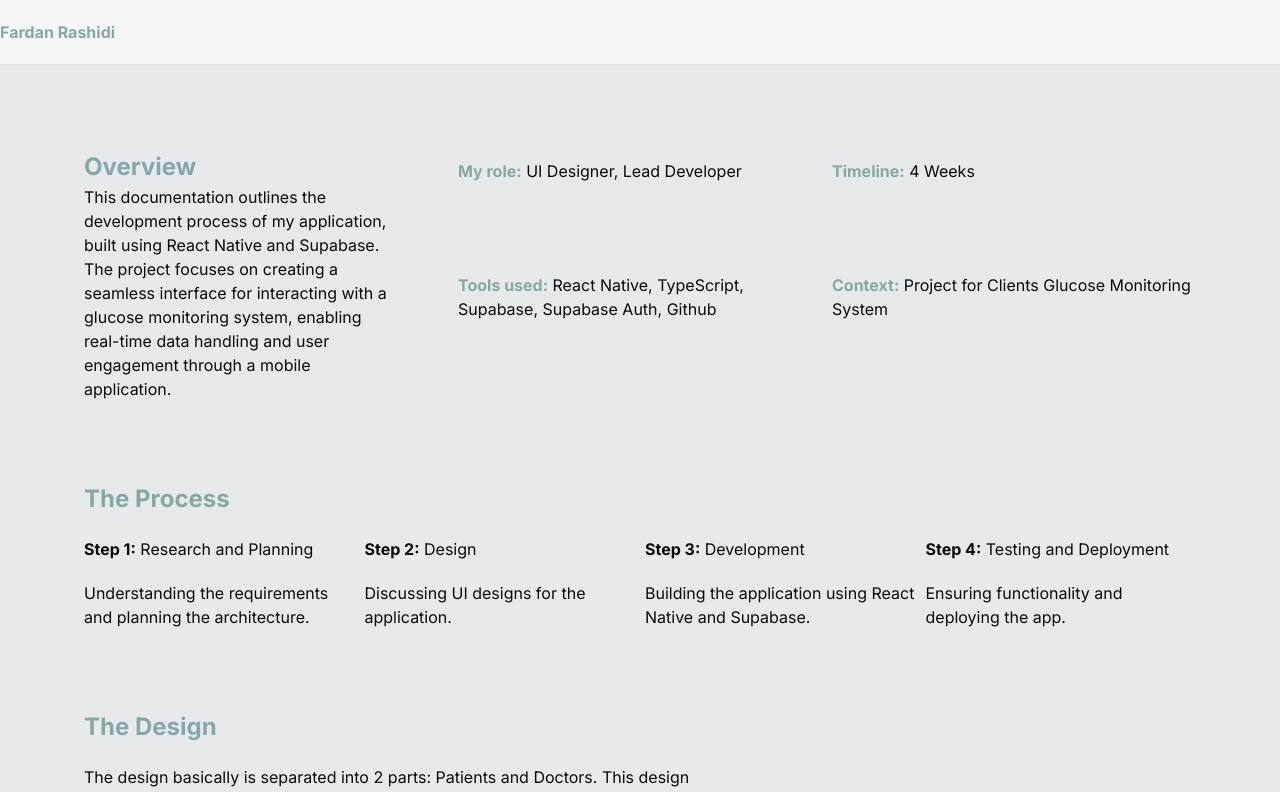
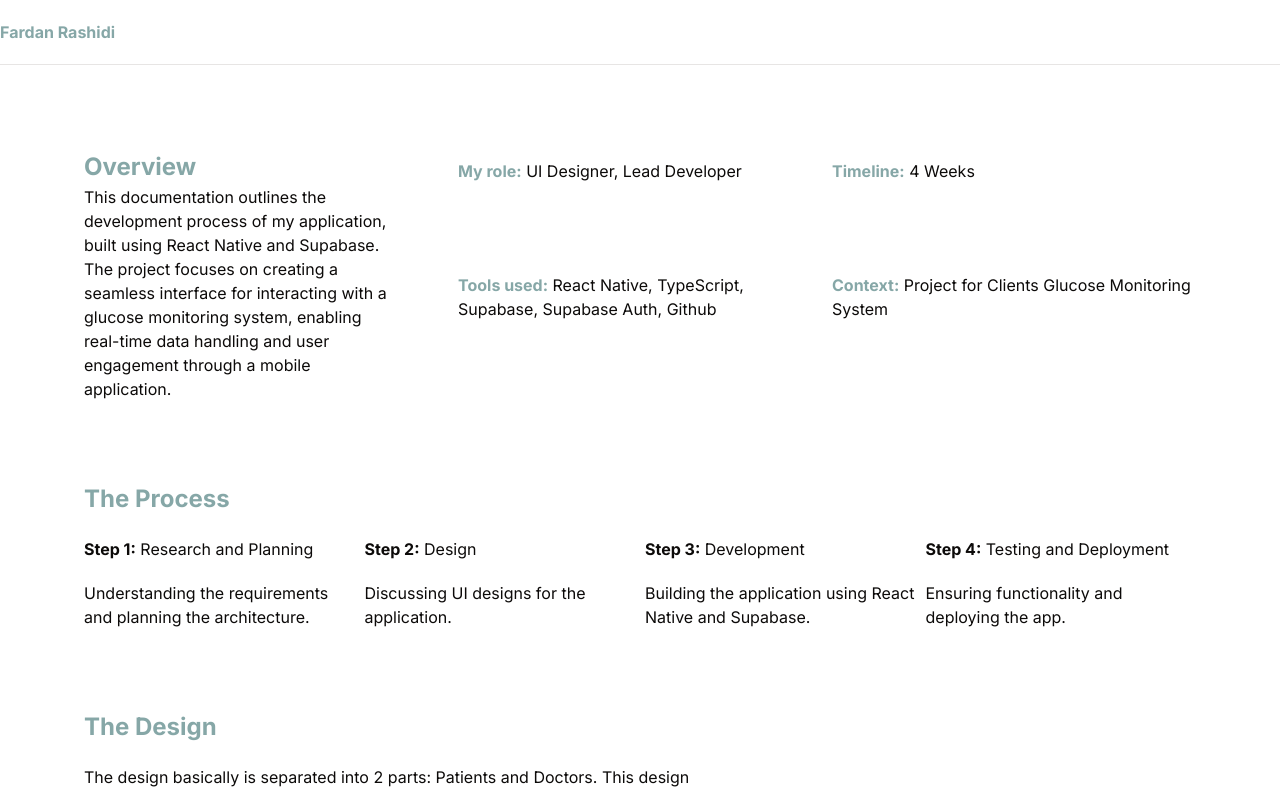
Before and after one commit to FardanRashidi/portfolio, a Next.js app: page /mobile in a window 1280 px wide. Shown: the top 792 px of the page. Built offline with nearby package versions, Linux system fonts and the light colour scheme.

Commit message:
update &apos; again

```diff
--- a/src/app/home-server/page.tsx
+++ b/src/app/home-server/page.tsx
@@ -60,7 +60,7 @@ export default function HomeServer() {
             will show what I use for what situation.
           </p>
           <p>
-            Let's just start with my setup. I am currently rocking a PC build
+            Let&apos;s just start with my setup. I am currently rocking a PC build
             with a Ryzen 5 2600 CPU, GTX1060 6GB, 32GB of RAM DDR4, 1TB SSD,
             and 4TB HDD (mobo is some Aorus mini ITX).
           </p>
@@ -94,9 +94,9 @@ export default function HomeServer() {
                   Debian, Fedora, etc.) and I have always found that I enjoy
                   using Arch mainly for its customizability and being able to do
                   whatever I want, including breaking it on my own. That said,
-                  why Arch as my main server? Tbh I don't have any reason other
+                  why Arch as my main server? Tbh I don&apos;t have any reason other
                   than I have been using it for a while and I know how to use
-                  it. (Debian would probably be a better choice but I don't
+                  it. (Debian would probably be a better choice but I don&apos;t
                   like it as much)
                 </p>
                 <h3
--- a/src/app/mobile/page.tsx
+++ b/src/app/mobile/page.tsx
@@ -3,7 +3,7 @@ import Image from "next/image"
 
 export default function MobileApp() {
   return (
-    <div style={{ backgroundColor: '#E8E9EB', minHeight: '100vh' }}>
+    <div style={{ backgroundColor: '#FFFFFF', minHeight: '100vh' }}>
       {/* Top Bar */}
       <header className="sticky top-0 z-40 w-full border-b bg-background/95 backdrop-blur supports-[backdrop-filter]:bg-background/60 flex items-center justify-center">
         <div className="container flex h-16 items-center space-x-4 sm:justify-between sm:space-x-0">
```
